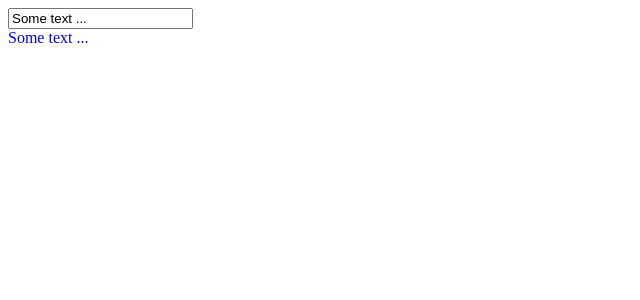
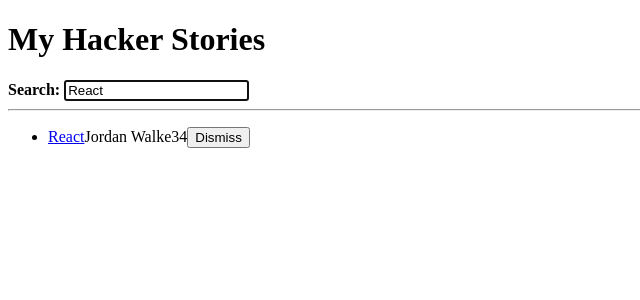
Before and after one commit to AntonCharnichenka/ITNewsSearch, a React (Vite) app: page / in a window 1280 px wide. Shown: the top 300 px of the page, without its empty margins (0-640 px from the left). Built offline with nearby package versions, Linux system fonts and the light colour scheme.

Commit message:
inline handlesrs

```diff
--- a/src/App.jsx
+++ b/src/App.jsx
@@ -1,52 +1,139 @@
 import * as React from 'react';
 
-function App() {
-  const [text, setText] = React.useState('Some text ...');
+const useStorageState = (key, initialState) => {
+  const [value, setValue] = React.useState(
+    localStorage.getItem(key) || initialState
+  );
 
-  function handleOnChange(event) {
-    setText(event.target.value);
-  }
+  React.useEffect(() => {
+    localStorage.setItem(key, value);
+  }, [value, key]);
 
-  const ref = (node) => {
-    console.log('REF CALLBACK CALLED')
+  return [value, setValue];
+};
 
-    if (!node) {
-      console.log('RETURNING NOTHING FROM REF CALLBACK')
-      return
-    };
+const App = () => {
+  const initialStories = [
+    {
+      title: 'React',
+      url: 'https://reactjs.org/',
+      author: 'Jordan Walke',
+      num_comments: 3,
+      points: 4,
+      objectID: 0,
+    },
+    {
+      title: 'Redux',
+      url: 'https://redux.js.org/',
+      author: 'Dan Abramov, Andrew Clark',
+      num_comments: 2,
+      points: 5,
+      objectID: 1,
+    },
+    {
+      title: 'Reexample',
+      url: 'https://redux.js.org/',
+      author: 'Antoshka',
+      num_comments: 3,
+      points: 7,
+      objectID: 2,
+    },
+  ]
 
-    console.log('REF CALLBACK CALLED WITH NODE', node)
-    const { width } = node.getBoundingClientRect();
+  const [stories, setStories] = React.useState(initialStories);
 
-    if (width >= 150) {
-      node.style.color = 'red';
-    } else {
-      node.style.color = 'blue';
-    }
+  const removeObjectFromStories = (objectId) => {
+    const newStories = stories.filter(
+      (story) => story.objectID !== objectId
+    );
+    setStories(newStories);
   };
+
+  const [searchTerm, setSearchTerm] = useStorageState('search', 'React');
+
+  const handleSearch = (event) => {
+    setSearchTerm(event.target.value);
+  };
+
+  const searchedStories = stories.filter((story) =>
+    story.title.toLowerCase().includes(searchTerm.toLowerCase())
+  );
 
   return (
     <div>
-      <input type="text" value={text} onChange={handleOnChange} />
-      <div>
-        <span ref={ref}>{text}</span>
-      </div>
+      <h1>My Hacker Stories</h1>
+
+      <InputWithLabel
+        id="search"
+        value={searchTerm}
+        isFocused
+        onInputChange={handleSearch}
+      >
+        <strong>Search:</strong>
+      </InputWithLabel>
+
+      <hr />
+
+      <List list={searchedStories} onRemove={removeObjectFromStories}/>
     </div>
   );
-}
+};
+
+const InputWithLabel = ({
+  id,
+  value,
+  type = 'text',
+  onInputChange,
+  isFocused,
+  children,
+}) => {
+  const inputRef = React.useRef();
+
+  React.useEffect(() => {
+    if (isFocused && inputRef.current) {
+      inputRef.current.focus();
+    }
+  }, [isFocused]);
+
+  return (
+    <>
+      <label htmlFor={id}>{children}</label>
+      &nbsp;
+      <input
+        ref={inputRef}
+        id={id}
+        type={type}
+        value={value}
+        onChange={onInputChange}
+      />
+    </>
+  );
+};
+
+const List = ({ list, onRemove }) => (
+  <ul>
+    {list.map((item) => (
+      <Item key={item.objectID} item={item} onRemove={onRemove} />
+    ))}
+  </ul>
+);
+
+const Item = ({ item, onRemove }) => (
+  <li>
+    <span>
+      <a href={item.url}>{item.title}</a>
+    </span>
+    <span>{item.author}</span>
+    <span>{item.num_comments}</span>
+    <span>{item.points}</span>
+    <span><RemoveButton item={item} onRemove={onRemove}/></span>
+  </li>
+);
+
+const RemoveButton = ({ item, onRemove }) => (
+    <button type="button" onClick={() => onRemove(item.objectID)}>
+      Dismiss
+    </button>
+  );
 
 export default App;
-
-// create a class with a constructor with parameter 'number' and method to print it
-class Number {
-  constructor(number) {
-    this.number = number;
-  }
-
-  print() {
-    console.log(this.number);
-  }
-}
-
-// create instance of this class
-const number = new Number(5);
```
